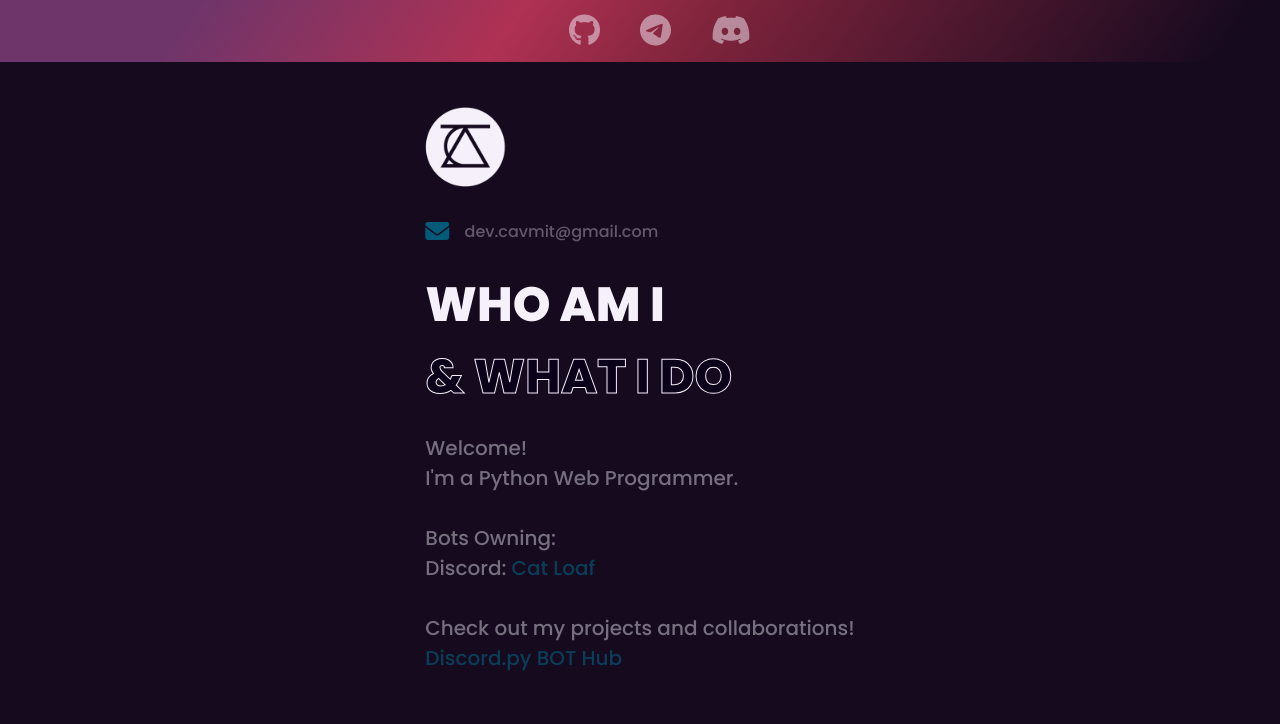
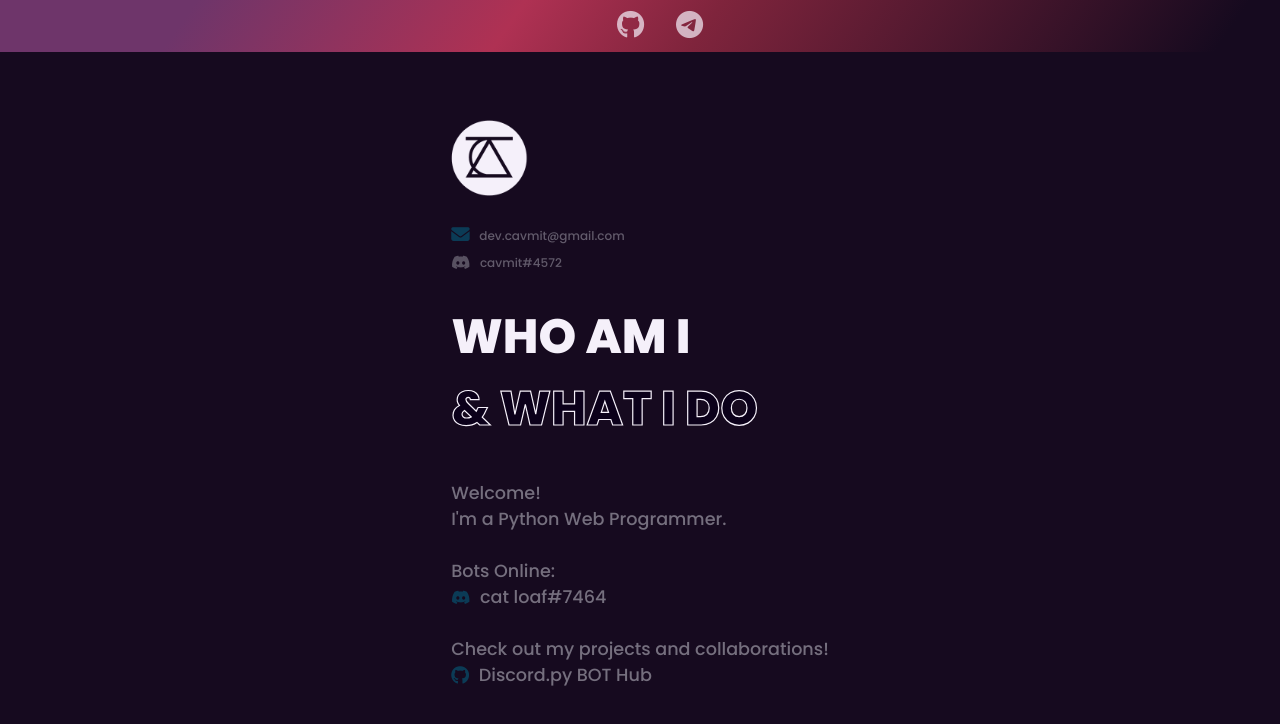
Before and after one commit to dev-cavmit/dev-cavemeat.github.io, a plain HTML site: page index.htm in a window 1280 px wide. Drawn offline with Linux system fonts and the light colour scheme.

Commit message:
Business card v1.0.1
Release Notes:
- Adaptive design;
- Discord direct profile link has been removed due to issues of correct work;
- Buttons are now slightly brighter;
- Design minor rework;
- HTML+CSS code & logic rework.

```diff
--- a/css/dc-hub.css
+++ b/css/dc-hub.css
@@ -1,6 +1,7 @@
 @import url('https://fonts.googleapis.com/css2?family=Poppins:ital,wght@0,100;0,200;0,300;0,400;0,500;0,600;0,700;0,800;0,900;1,100;1,200;1,300;1,400;1,500;1,600;1,700;1,800;1,900&display=swap');
 
 body {
+    padding: 0;
     margin: 0;
     color: #F5F0FA;
     background: #160A1F;
@@ -9,75 +10,68 @@ body {
     -ms-user-select: none;
     -webkit-user-select: none;
 }
+.logo {
+    height: 9.5vh;
+}
 
 .top_bar {
-    height: 62px;
+    height: 6.5vh;
     background: linear-gradient(125deg, #6E356A 15%, #AF3153 40%, #7F243C 55%, #160A1F 95%);
     display: flex;
     justify-content: center;
     align-items: center;
-    font-size: 32px;
+    font-size: 3.5vh;
 }
 .top_bar li {
     color: #F5F0FA;
     float: left;
-    padding: 20px;
-}
-
-.logo {
-    height: 80px;
-    top: 20%
-}
-
-.email {
-    font-size: 16px;
-    opacity: 0.8;
-    user-select: text;
-    -ms-user-select: text;
-    -webkit-user-select: text;
-}
-.email.send {
-    padding: 0 10px 0 0;
-    vertical-align: middle;
-    font-size: 24px;
+    padding: 2vh;
 }
 
 .center_content {
     position: absolute;
-    top: 50%;
+    top: 15vh;
     left: 50%;
-    transform: translate(-50%, -50%);
-    -ms-transform: translate(-50%, -50%);
-    -webkit-transform: translate(-50%, -50%);
+    transform: translate(-50%, 0);
 }
 .center_content h1 {
-    margin: 0px;
+    margin: 0;
     text-transform: uppercase;
     font-weight: 800;
     font-size: 6vh;
+    padding: 1.2vh 0 2.1vh 0;
 }
 .center_content .text-outline {
     color: #0b001a;
-    -webkit-text-stroke: 1px #F5F0FA;
+    -webkit-text-stroke: 0.15vh #F5F0FA;
 }
 .center_content p {
     color: #756f7e;
     font-weight: 500;
-    font-size: 20px;
+    font-size: 2.2vh;
+}
+
+
+
+.icon {
+    vertical-align: middle;
+    padding: 0 0.65vh 0 0;
+    font-size: 2.3vh;
+    opacity: 0.7;
+}
+.icon.wide {
+    font-size: 1.9vh;
 }
 
 a {
     text-decoration: none;
-    opacity: 0.5;
-    transition: opacity .6s ease-in-out;
-    -moz-transition: opacity .6s ease-in-out;
-    -webkit-transition: opacity .6s ease-in-out;
+    opacity: 0.7;
+    transition: opacity .5s ease-in-out;
+    -moz-transition: opacity .5s ease-in-out;
+    -webkit-transition: opacity .5s ease-in-out;
 }
-a:link {
-    color: #007090;
-}
-a:visited {
-    color: #007090;
+a:link, a:visited {
+    color: #00708F;
 }
 a:hover {
     opacity: 1.0;
@@ -86,30 +80,14 @@ a:hover {
     -webkit-transition: opacity .3s ease-in-out;
 }
 
+.contact {
+    user-select: text;
+    -ms-user-select: text;
+    -webkit-user-select: text;
+    text-align: justify;
+}
 
-@media only screen and (max-height: 680px) {
-    .center_content {
-        top: 40%;
-        left: 40%;
-        transform: translate(-30%, -30%);
-        -ms-transform: translate(-30%, -30%);
-        -webkit-transform: translate(-30%, -30%);
-    }
-    .logo {
-        height: 60px;
-    }
+.contact.mini {
+    font-size: 1.5vh;
+    opacity: 0.8;
 }
-@media only screen and (max-height: 570px) {
-    .center_content {
-        top: 65%;
-    }
-    .logo {
-        height: 45px;
-    }
-}
-@media only screen and (max-width: 900px) {
-    .center_content {
-        transform: translate(-45%, -45%);
-        -ms-transform: translate(-45%, -45%);
-        -webkit-transform: translate(-45%, -45%);
-    }
--- a/index.htm
+++ b/index.htm
@@ -15,28 +15,34 @@
 		<ul style="list-style: none">
 			<a href="https://github.com/dev-cavmit" target="_blank"><li><i class="fa-brands fa-github"></i></li></a>
             <a href="https://t.me/cavemeat" target="_blank"><li><i class="fa-brands fa-telegram"></i></li></a>
-            <a href="https://discordapp.com/users/1055186314712076288/" target="_blank"><li><i class="fa-brands fa-discord"></i></li></a>
 		</ul>
     </div>
 
     <div class="center_content">
         <img src="media/cavmit-logo.png" class="logo">
         <p>
-            <a href="mailto:dev.cavmit@gmail.com" class="email send"><i class="fa-solid fa-envelope"></i></a>
-                <span class="email">
-                dev.cavmit@gmail.com
-            </span>
+            <a href="mailto:dev.cavmit@gmail.com"><span class="icon"><i class="fa-solid fa-envelope"></i></span></a>
+            <span class="contact mini">dev.cavmit@gmail.com</span><br />
+            <span class="icon wide"><i class="fa-brands fa-discord"></i></span>
+            <span class="contact mini">cavmit#4572</span>
         </p>
-        <h1>Who am I</h1>
-        <h1 class="text-outline">& What I Do</h1>
+        <h1>
+            Who am I<br />
+            <span class="text-outline">& What I Do</span>
+        </h1>
         <p>
             Welcome!<br />
             I'm a Python Web Programmer.<br /><br />
-            Bots Owning:<br />
-            Discord: <a href="https://discordapp.com/users/1046164957730975815/" target="_blank">Cat Loaf</a><br /><br />
-
+            Bots Online:<br />
+            <a href="https://discord.com/api/oauth2/authorize?client_id=1046164957730975815&permissions=274948476480&scope=bot" target="_blank">
+                <span class="icon wide"><i class="fa-brands fa-discord"></i></span>
+            </a>
+            <span class="contact" style="padding: 0 2vh 0 0">cat loaf#7464</span><br /><br />
             Check out my projects and collaborations!<br />
-        <a href="https://github.com/dev-cavmit/discordpy-bot-hub" target="_blank">Discord.py BOT Hub</a>
+            <a href="https://github.com/dev-cavmit/discordpy-bot-hub" target="_blank">
+                <span class="icon"><i class="fa-brands fa-github"></i></span>
+            </a>
+            Discord.py BOT Hub
         </p>
     </div>
 
```
